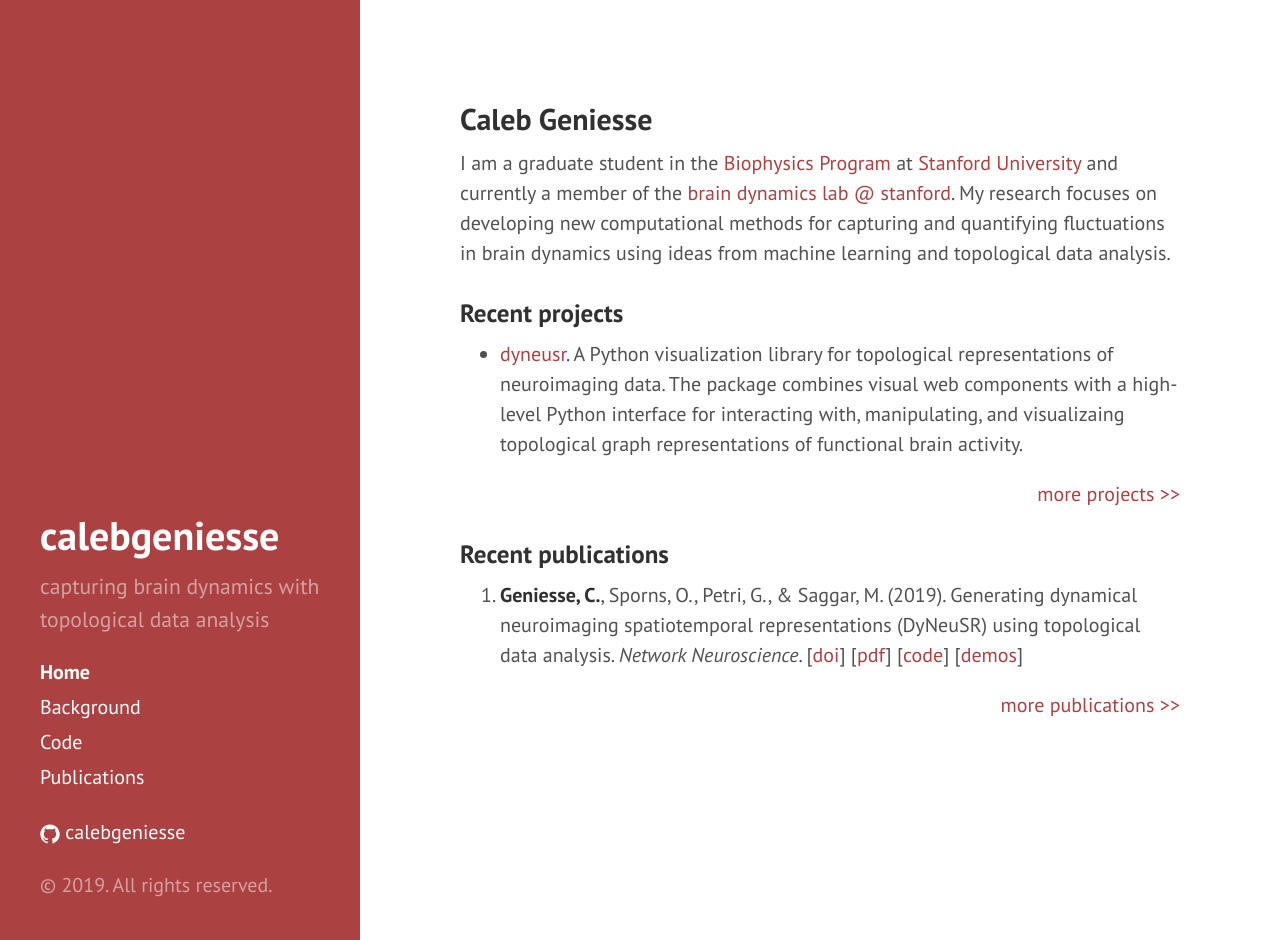
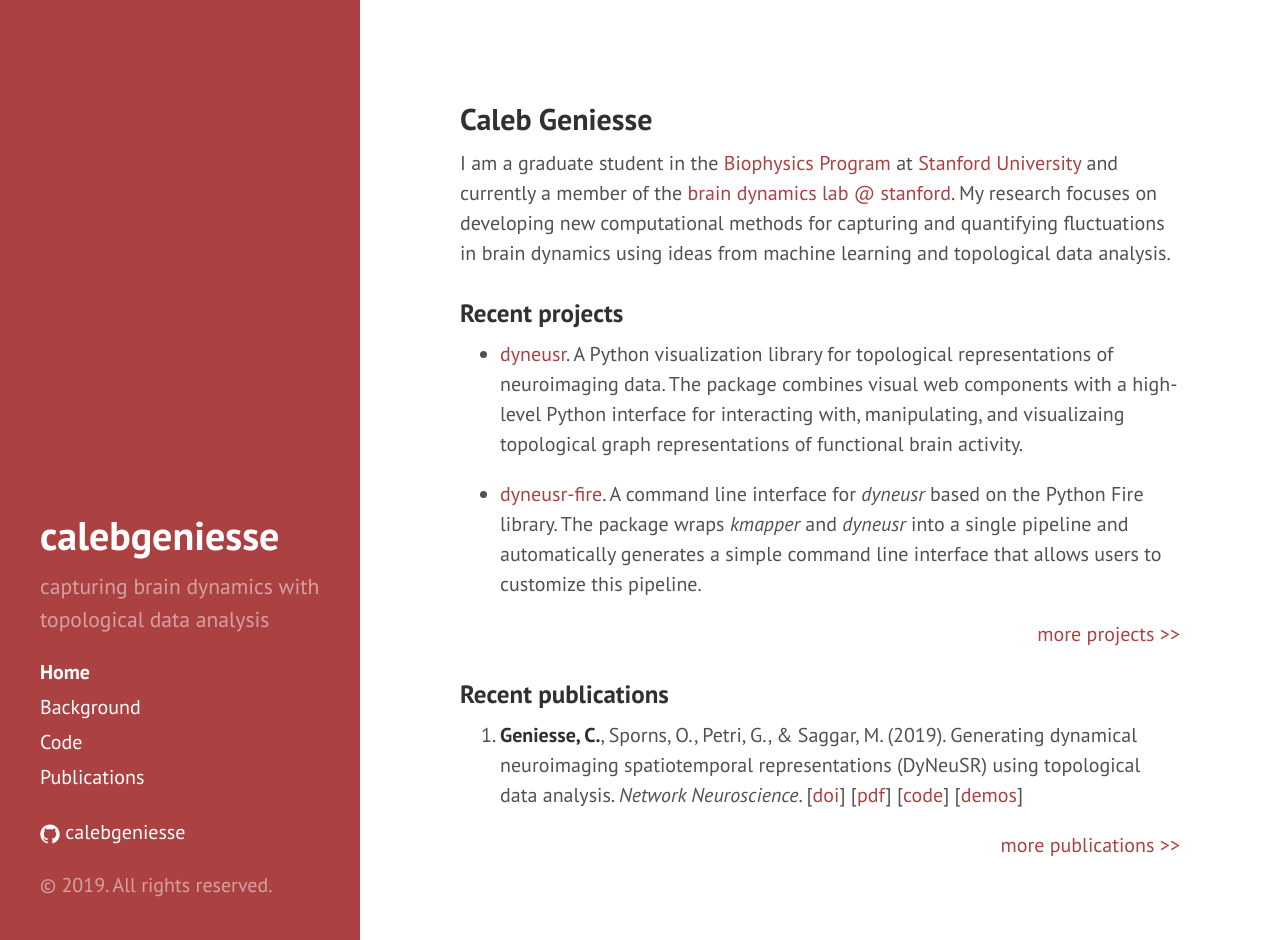
Before and after one commit to calebgeniesse/calebgeniesse.github.io, a Jekyll site: the page built from index.md, in a window 1280 px wide and 940 px high. Built offline with Jekyll 4.4.1, drawn with Linux system fonts in a browser that asks for light colours.

Commit message:
add dyneusr-fire

```diff
--- a/index.md
+++ b/index.md
@@ -16,6 +16,8 @@ I am a graduate student in the [Biophysics Program](http://med.stanford.edu/biop
 
 - [dyneusr](https://braindynamicslab.github.io/dyneusr/). A Python visualization library for topological representations of neuroimaging data. The package combines visual web components with a high-level Python interface for interacting with, manipulating, and visualizaing topological graph representations of functional brain activity.
 
+- [dyneusr-fire](https://braindynamicslab.github.io/dyneusr-fire/). A command line interface for *dyneusr* based on the Python Fire library. The package wraps *kmapper* and *dyneusr* into a single pipeline and automatically generates a simple command line interface that allows users to customize this pipeline.
+
 <div class="more">
 	<a href="code/">more projects</a>
 </div>
```
Also changed, not shown: code.md (+2 -0 lines).
